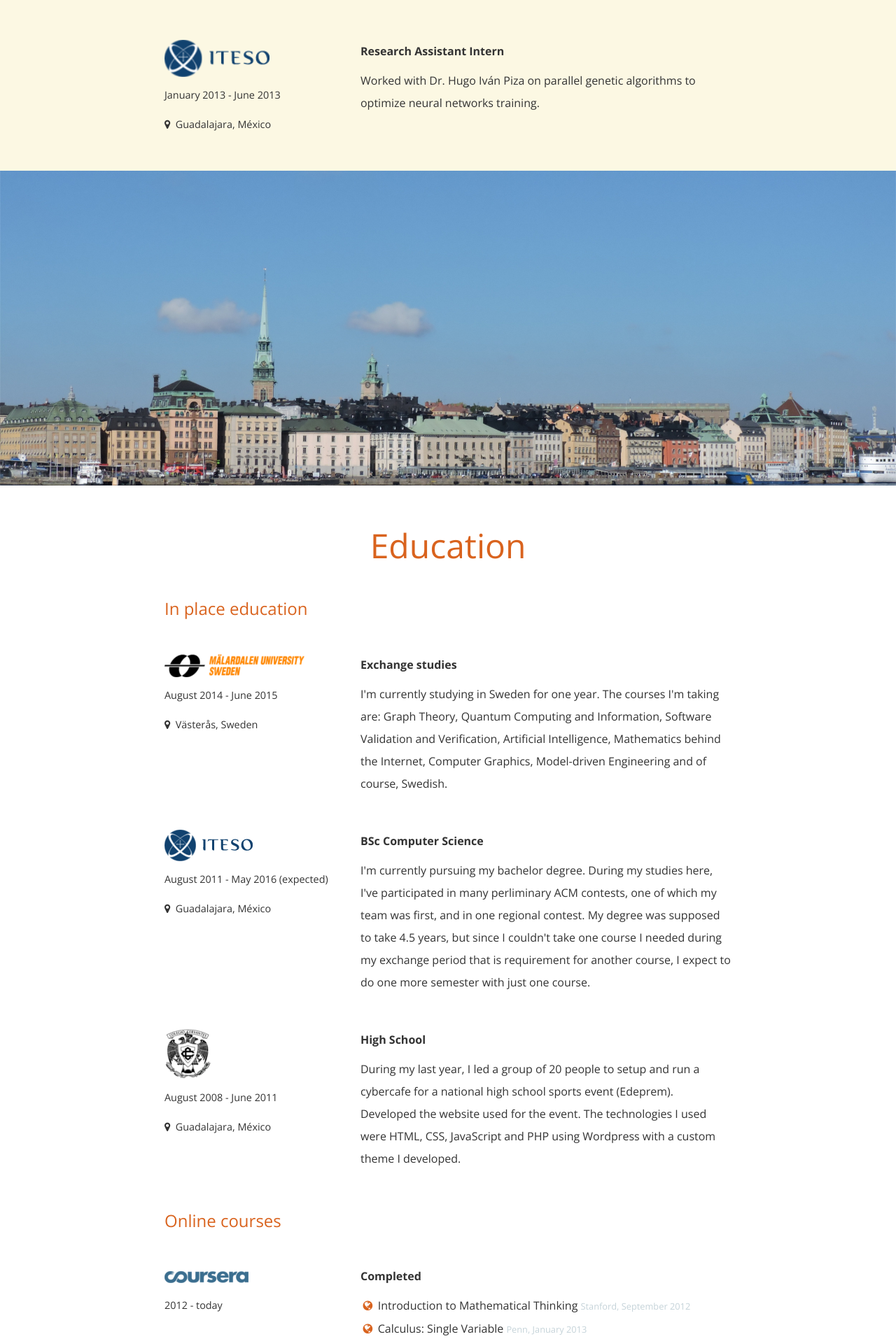
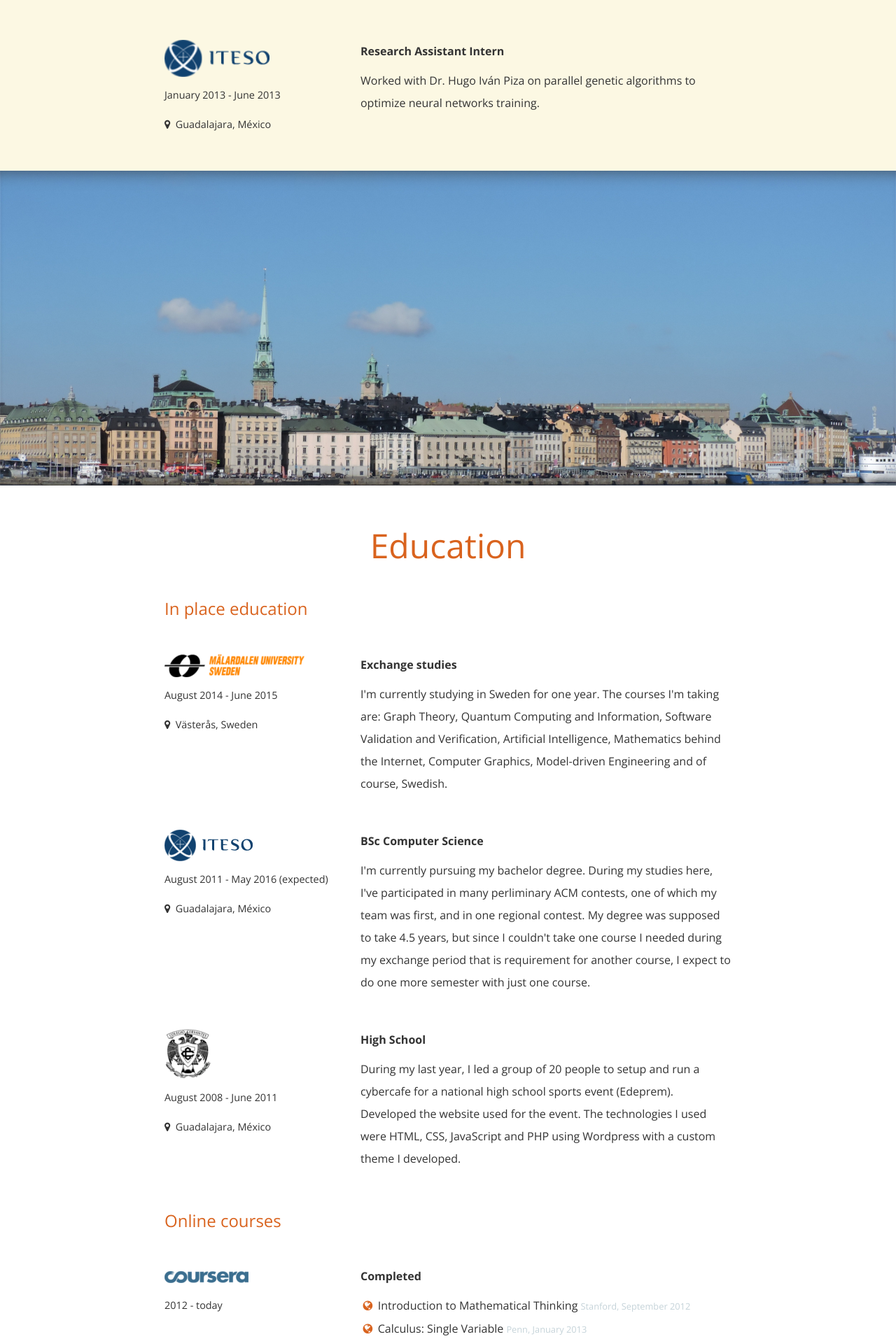
Before and after one commit to miguelfrde/miguelfrde.github.io, a Jekyll site: the page built from index.html, in a window 1280 px wide. Shown: the part 2093-4007 px from the top of the page at 70% size. Built offline with Jekyll 4.4.1, drawn with Linux system fonts in a browser that asks for light colours; nearby versions of some CDN libraries.

Commit message:
Add inner shadows to dividing images

```diff
--- a/static/css/main.scss
+++ b/static/css/main.scss
@@ -413,6 +413,8 @@ footer {
 .dividing-image {
   height: 50%;
   width: 100%;
+  box-shadow: inset 0px 24px 24px -24px rgba(51,51,51,0.75),
+              inset 0px -24px 24px -24px rgba(51,51,51,0.75);
   @media screen and (max-width: $screen-medium) {
     display: none;
   }
```
